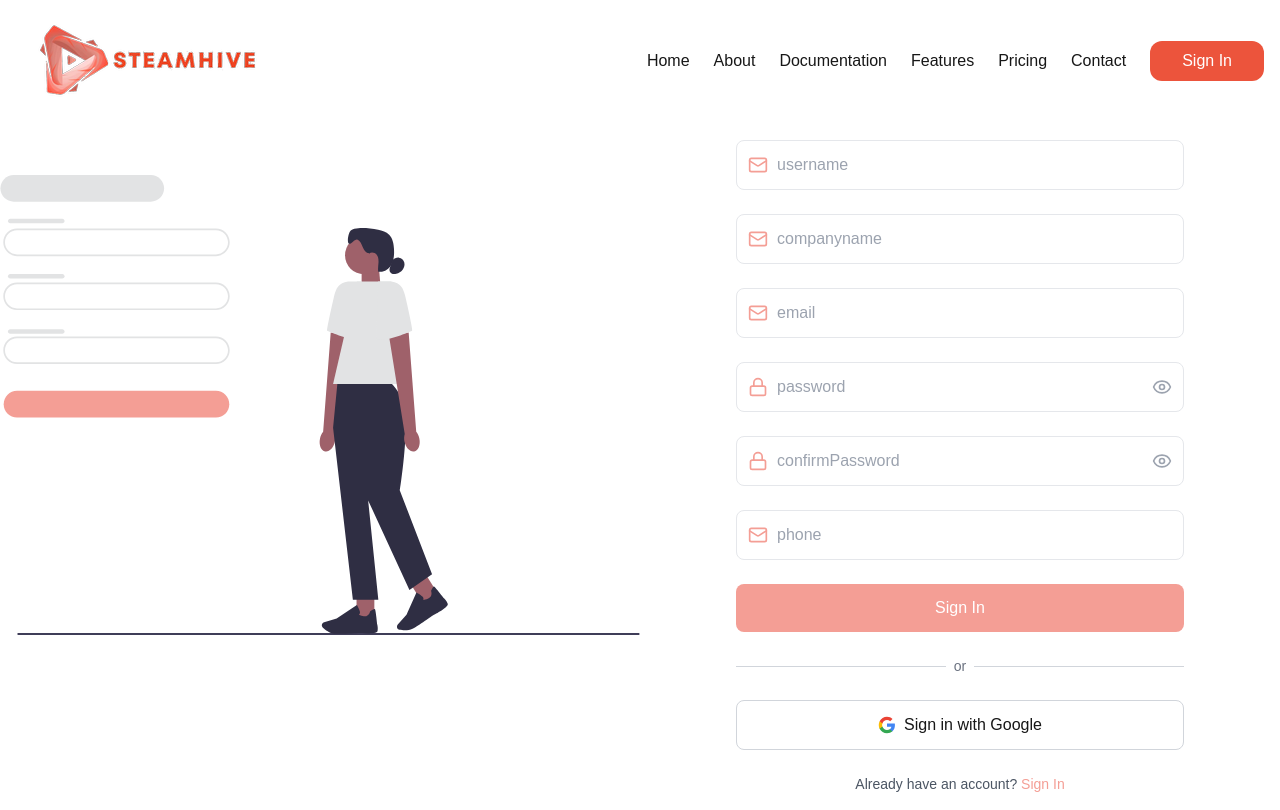
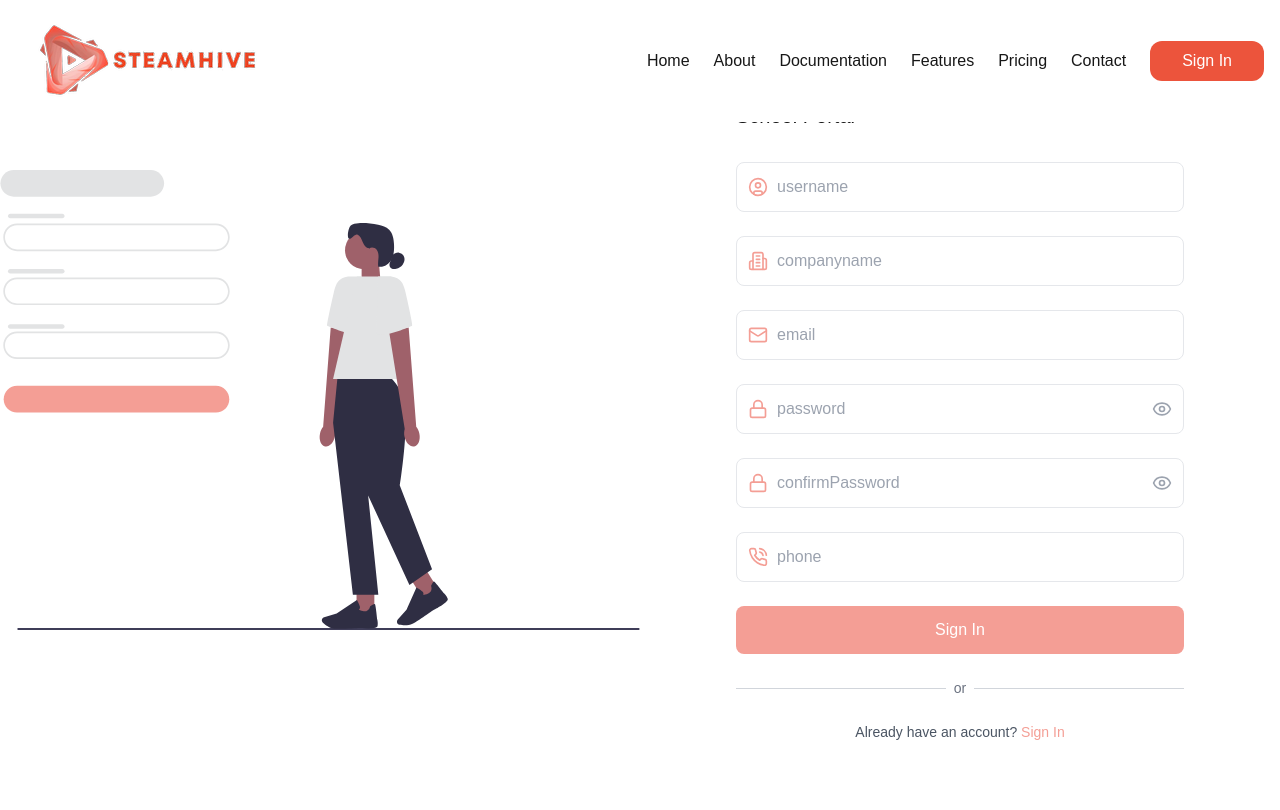
Before and after one commit to Emmaroeneyoh/streamhive, a Next.js app: page /Signup in a window 1280 px wide. Built offline with nearby package versions, Linux system fonts and the light colour scheme.

Commit message:
final adjustments

```diff
--- a/app/Login/page.jsx
+++ b/app/Login/page.jsx
@@ -2,7 +2,8 @@
 import { EyeIcon, EyeOffIcon, Mail, Lock } from "lucide-react";
 import { useState } from "react";
 import { useAuth } from "../context/AuthContext";
-import { toast } from "react-toastify"
+import { toast } from "react-toastify";
+import Link from "next/link";
 
 const Login = () => {
   const { login } = useAuth();
@@ -11,7 +12,7 @@ const Login = () => {
   const [formData, setFormData] = useState({
     email: "",
     password: "",
-  })
+  });
 
   const handleChange = (e) => {
     setFormData({
@@ -30,10 +31,6 @@ const Login = () => {
     console.log("Form submitted:", formData);
   };
 
-  const handleGoogleSignIn = () => {
-    console.log("Google sign in clicked");
-  };
-
   return (
     <div className='min-h-screen bg-white flex  justify-between items-center'>
       {/* Image Background - Only visible on desktop */}
@@ -48,15 +45,9 @@ const Login = () => {
       {/* Form Section */}
       <div className='w-full md:w-1/2 flex items-center justify-center p-4'>
         <div className='w-full max-w-md'>
-          <div className='flex items-center gap-2 mb-6'>
-            <div className='flex items-center gap-2 mb-8'>
-              <div className=' bg-primary text-white font-bold py-2 px-3 '>
-                Gleeful.
-              </div>
-            </div>
-          </div>
-
-          <h2 className='text-xl mb-8'>School Portal</h2>
+          <Link href={"/"}>
+            <img src='/assets/logo.png' width={150} alt='' className='mb-10' />
+          </Link>
 
           <form onSubmit={handleSubmit} className='space-y-6'>
             <div>
@@ -125,32 +116,6 @@ const Login = () => {
                 <span className='px-2 bg-white text-gray-500'>or</span>
               </div>
             </div>
-
-            <button
-              type='button'
-              onClick={handleGoogleSignIn}
-              className='w-full border border-gray-300 py-3 rounded-lg flex items-center justify-center gap-2 hover:bg-gray-50 transition-colors'
-            >
-              <svg width='18' height='18' viewBox='0 0 24 24'>
-                <path
-                  d='M22.56 12.25c0-.78-.07-1.53-.2-2.25H12v4.26h5.92c-.26 1.37-1.04 2.53-2.21 3.31v2.77h3.57c2.08-1.92 3.28-4.74 3.28-8.09z'
-                  fill='#4285F4'
-                />
-                <path
-                  d='M12 23c2.97 0 5.46-.98 7.28-2.66l-3.57-2.77c-.98.66-2.23 1.06-3.71 1.06-2.86 0-5.29-1.93-6.16-4.53H2.18v2.84C3.99 20.53 7.7 23 12 23z'
-                  fill='#34A853'
-                />
-                <path
-                  d='M5.84 14.09c-.22-.66-.35-1.36-.35-2.09s.13-1.43.35-2.09V7.07H2.18C1.43 8.55 1 10.22 1 12s.43 3.45 1.18 4.93l2.85-2.22.81-.62z'
-                  fill='#FBBC05'
-                />
-                <path
-                  d='M12 5.38c1.62 0 3.06.56 4.21 1.64l3.15-3.15C17.45 2.09 14.97 1 12 1 7.7 1 3.99 3.47 2.18 7.07l3.66 2.84c.87-2.6 3.3-4.53 6.16-4.53z'
-                  fill='#EA4335'
-                />
-              </svg>
-              Sign in with Google
-            </button>
           </form>
 
           <div className='mt-6 text-center text-sm'>
--- a/app/Sections/Contact.jsx
+++ b/app/Sections/Contact.jsx
@@ -93,7 +93,7 @@ function Contact() {
         <div class='text-zinc-600 cursor-default lg:flex lg:flex-row lg:gap-x-16'>
           <div>
             <h2 class='text-2xl text-zinc-800 font-mono font-bold'>
-              STREAM HIVE.
+              STEAM HIVE.
             </h2>
             <ul class='mt-4 text-sm flex flex-col items-start justify-start gap-2'>
               <li class='flex flex-row items-start'>
@@ -111,7 +111,7 @@ function Contact() {
                     ></path>
                   </svg>
                 </span>
-                <p class='font-inter'>Stream Hive</p>
+                <p class='font-inter'>Steam Hive</p>
               </li>
               <li class='flex flex-row items-start'>
                 <span>
@@ -134,7 +134,7 @@ function Contact() {
                   </svg>
                 </span>
                 <p class='font-inter'>
-                  81807 E. County Road 22, Deer Trail, CO 80105, US
+                  Adebayo Plaza, Suite 3B 22, Ikeja Lagos State Nigeria.
                 </p>
               </li>
             </ul>
@@ -164,11 +164,10 @@ function Contact() {
                     </svg>
                   </span>
                   <a
-                    target='javascript:;'
                     class='text-left text-zinc-600 break-words hover:underline hover:text-zinc-800'
-                    href='javascript:;'
+                    href='mailto:steamhiveserver@gmail.com'
                   >
-                    email
+                    steamhiveserver@gmail.com
                   </a>
                 </li>
               </ul>
@@ -178,12 +177,8 @@ function Contact() {
               <ul class='mt-4 grid gap-2 grid-cols-2'>
                 <li class='flex items-start text-sm'>
                   <span></span>
-                  <a
-                    target='javascript:;'
-                    class='text-left text-zinc-600 break-words hover:underline hover:text-zinc-800'
-                    href='/services'
-                  >
-                    +234 00000000
+                  <a class='text-left text-zinc-600 break-words hover:underline hover:text-zinc-800'>
+                    +234 9022202879
                   </a>
                 </li>
               </ul>
@@ -191,7 +186,7 @@ function Contact() {
           </div>
         </div>
         <div class='w-full mt-10 py-10 border-t border-zinc-200 font-inter text-center text-xs text-zinc-400'>
-          Copyright ©2024 Tech Solutions Co. All rights reserved.
+          Copyright ©2024 Steamhive all rights reserved.
         </div>
       </div>
     </footer>
--- a/app/Sections/Documentation.jsx
+++ b/app/Sections/Documentation.jsx
@@ -25,7 +25,7 @@ const Documentation = () => {
 -H "Authorization: Bearer YOUR_API_KEY" \\
 -H "Content-Type: application/json" \\
 -d '{
-  "email": "kingdev@"
+  "email": "kingdev@gmail.com"
 }'`}
             </pre>
           </div>
--- a/app/Sections/Pricing.jsx
+++ b/app/Sections/Pricing.jsx
@@ -7,11 +7,11 @@ const Pricing = () => {
 
   const handleMonthlyBasicPayment = () => {
     localStorage.removeItem("amount");
-    const amount = 100;
+    const amount = 95000;
     localStorage.setItem("amount", amount);
     const paymentData = {
       userid: localStorage.getItem("userId"),
-      amount: 100,
+      amount: 95000,
       email: localStorage.getItem("email"),
     };
     makePayment(paymentData);
@@ -88,7 +88,9 @@ const Pricing = () => {
               Designed for small-scale projects and beginners.
             </p>
             <p className='mt-8'>
-              <span className='text-4xl font-bold text-slate-900'>NGN 100</span>
+              <span className='text-4xl font-bold text-slate-900'>
+                NGN 95,000
+              </span>
               <span className='text-base font-medium text-slate-500'> /mo</span>
             </p>
             {/* <p className='text-sm text-slate-500 mt-1'>NGN 1,020,000 yearly</p> */}
--- a/app/Signup/page.jsx
+++ b/app/Signup/page.jsx
@@ -1,7 +1,17 @@
 "use client";
 import { useState } from "react";
-import { EyeIcon, EyeOffIcon, Mail, Lock } from "lucide-react";
+import {
+  EyeIcon,
+  EyeOffIcon,
+  Mail,
+  Lock,
+  Building,
+  UserCircleIcon,
+  Building2Icon,
+  PhoneCallIcon,
+} from "lucide-react";
 import { useAuth } from "../context/AuthContext";
+import Link from "next/link";
 
 const Signup = () => {
   const { signup } = useAuth();
@@ -46,10 +56,6 @@ const Signup = () => {
     console.log("Form submitted:", formData);
   };
 
-  const handleGoogleSignIn = () => {
-    console.log("Google sign in clicked");
-  };
-
   return (
     <div className='min-h-screen bg-white flex justify-between items-center'>
       {/* Image Background - Only visible on desktop */}
@@ -63,13 +69,9 @@ const Signup = () => {
       {/* Form Section */}
       <div className='w-full md:w-1/2 flex items-center justify-center p-4'>
         <div className='w-full max-w-md'>
-          <div className='flex items-center gap-2 mb-6'>
-            <div className='flex items-center gap-2'>
-              <div className=' bg-primary text-white font-bold py-2 px-3 '>
-                Gleeful.
-              </div>
-            </div>
-          </div>
+          <Link href={"/"}>
+            <img src='/assets/logo.png' width={150} alt='' />
+          </Link>
 
           <h2 className='text-xl mb-8'>School Portal</h2>
 
@@ -86,7 +88,7 @@ const Signup = () => {
                   required
                   className='w-full p-3 border rounded-lg pl-10 focus:outline-none focus:ring-2 focus:ring-secondary focus:border-secondary'
                 />
-                <Mail className='absolute left-3 top-1/2 -translate-y-1/2 text-secondary w-5 h-5' />
+                <UserCircleIcon className='absolute left-3 top-1/2 -translate-y-1/2 text-secondary w-5 h-5' />
               </div>
             </div>
             <div>
@@ -101,7 +103,7 @@ const Signup = () => {
                   required
                   className='w-full p-3 border rounded-lg pl-10 focus:outline-none focus:ring-2 focus:ring-secondary focus:border-secondary'
                 />
-                <Mail className='absolute left-3 top-1/2 -translate-y-1/2 text-secondary w-5 h-5' />
+                <Building2Icon className='absolute left-3 top-1/2 -translate-y-1/2 text-secondary w-5 h-5' />
               </div>
             </div>
             <div>
@@ -183,7 +185,7 @@ const Signup = () => {
                   required
                   className='w-full p-3 border rounded-lg pl-10 focus:outline-none focus:ring-2 focus:ring-secondary focus:border-secondary'
                 />
-                <Mail className='absolute left-3 top-1/2 -translate-y-1/2 text-secondary w-5 h-5' />
+                <PhoneCallIcon className='absolute left-3 top-1/2 -translate-y-1/2 text-secondary w-5 h-5' />
               </div>
             </div>
 
@@ -202,32 +204,6 @@ const Signup = () => {
                 <span className='px-2 bg-white text-gray-500'>or</span>
               </div>
             </div>
-
-            <button
-              type='button'
-              onClick={handleGoogleSignIn}
-              className='w-full border border-gray-300 py-3 rounded-lg flex items-center justify-center gap-2 hover:bg-gray-50 transition-colors'
-            >
-              <svg width='18' height='18' viewBox='0 0 24 24'>
-                <path
-                  d='M22.56 12.25c0-.78-.07-1.53-.2-2.25H12v4.26h5.92c-.26 1.37-1.04 2.53-2.21 3.31v2.77h3.57c2.08-1.92 3.28-4.74 3.28-8.09z'
-                  fill='#4285F4'
-                />
-                <path
-                  d='M12 23c2.97 0 5.46-.98 7.28-2.66l-3.57-2.77c-.98.66-2.23 1.06-3.71 1.06-2.86 0-5.29-1.93-6.16-4.53H2.18v2.84C3.99 20.53 7.7 23 12 23z'
-                  fill='#34A853'
-                />
-                <path
-                  d='M5.84 14.09c-.22-.66-.35-1.36-.35-2.09s.13-1.43.35-2.09V7.07H2.18C1.43 8.55 1 10.22 1 12s.43 3.45 1.18 4.93l2.85-2.22.81-.62z'
-                  fill='#FBBC05'
-                />
-                <path
-                  d='M12 5.38c1.62 0 3.06.56 4.21 1.64l3.15-3.15C17.45 2.09 14.97 1 12 1 7.7 1 3.99 3.47 2.18 7.07l3.66 2.84c.87-2.6 3.3-4.53 6.16-4.53z'
-                  fill='#EA4335'
-                />
-              </svg>
-              Sign in with Google
-            </button>
           </form>
 
           <div className='mt-6 text-center text-sm'>
```
